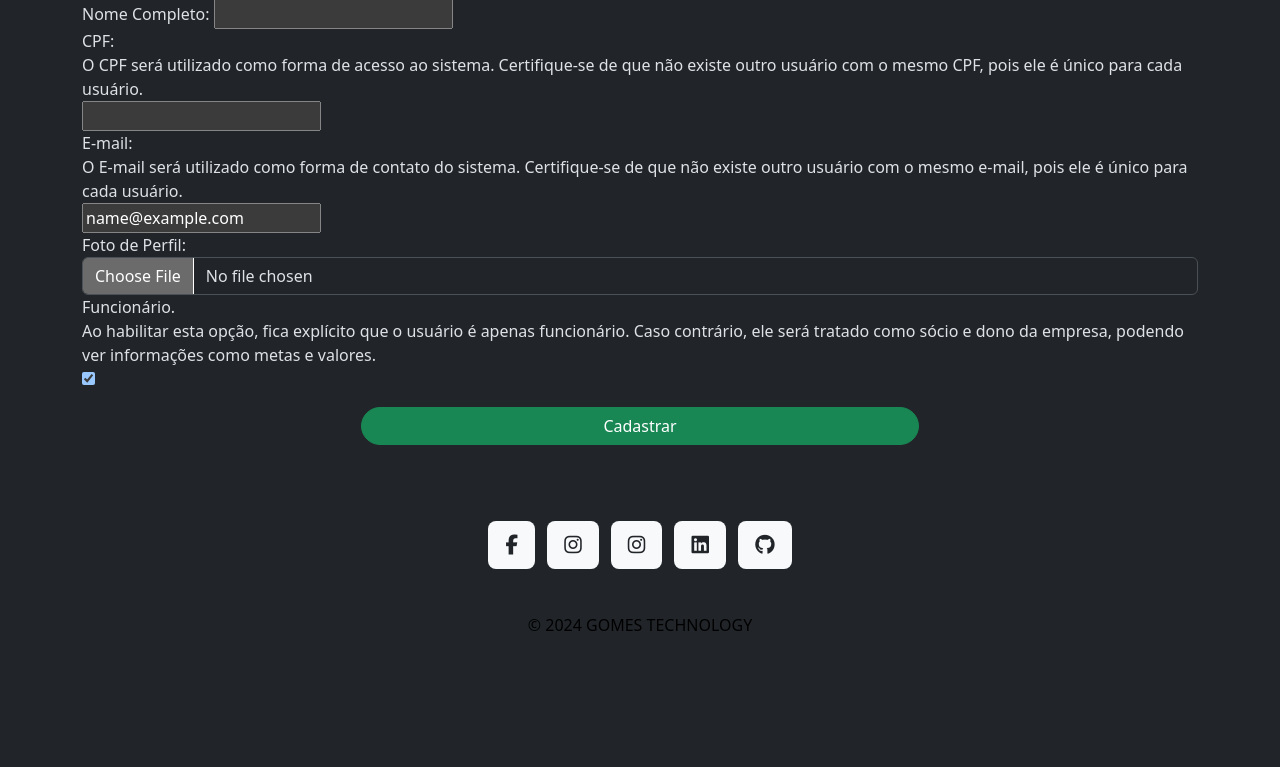
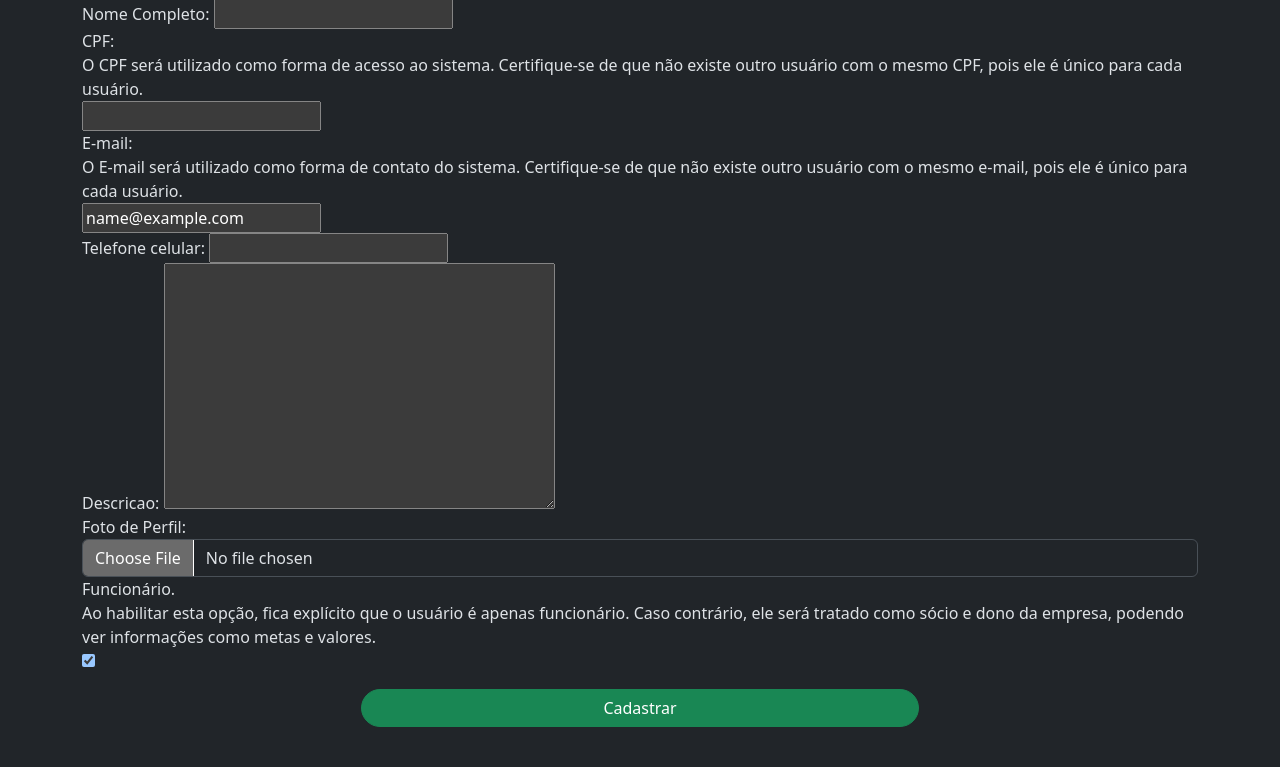
Before and after one commit to GomesMilla/ControleEstoque, a Django app: page /users/editar_usuario/1/ in a window 1280 px wide. Shown: the part 138-905 px from the top of the page. Before the commit the page ends 769 px from the top, so only its background shows below. Run offline with Django 5.2, Linux system fonts and the light colour scheme; the visitor is signed in with stand-in values (Sample User, id 1); data comes from the database, SQL or seed files in the repository; data that the repository does not hold is empty; some libraries are stand-ins or nearby versions.

Commit message:
:pushpin: Ajustando funcionalidade de funcionários

```diff
--- a/apps/users/forms.py
+++ b/apps/users/forms.py
@@ -21,7 +21,7 @@ class UserForm(forms.ModelForm):
 
     class Meta:
         model = User
-        fields = ['nome', 'cpf', 'email', 'imagemperfil', 'password', 'if_funcionario']
+        fields = ['nome', 'cpf', 'email', 'telefone_celular', 'descricao', 'imagemperfil', 'password', 'if_funcionario']
 
     def __init__(self, *args, **kwargs):
         super(UserForm, self).__init__(*args, **kwargs)
@@ -44,7 +44,7 @@ class UserForm(forms.ModelForm):
 class UserEditForm(forms.ModelForm):
     class Meta:
         model = User
-        fields = ['nome', 'cpf', 'email', 'imagemperfil', 'if_funcionario']
+        fields = ['nome', 'cpf', 'email','telefone_celular', 'descricao','imagemperfil', 'if_funcionario']
 
     def __init__(self, *args, **kwargs):
         super(UserEditForm, self).__init__(*args, **kwargs)
@@ -67,7 +67,7 @@ class UserFormAdmin(forms.ModelForm):
 
     class Meta:
         model = User
-        fields = ['nome', 'cpf', 'email', 'empresa','imagemperfil', 'password', 'if_funcionario']
+        fields = ['nome', 'cpf', 'email', 'telefone_celular', 'descricao', 'empresa', 'imagemperfil', 'password', 'if_funcionario']
 
     def __init__(self, *args, **kwargs):
         super(UserFormAdmin, self).__init__(*args, **kwargs)
--- a/templates/users/users/cadastrar_usuario.html
+++ b/templates/users/users/cadastrar_usuario.html
@@ -16,9 +16,11 @@
     <script>
         $('document').ready(function() {
             $('#id_cpf').mask('000.000.000-00');
+            $('#id_telefone_celular').mask('(00) 0000-0000');
             var elemento = document.getElementById("id_imagemperfil");
             elemento.classList.add("form-control");
         });
+
     </script>
 
 
--- a/templates/users/users/detalhe.html
+++ b/templates/users/users/detalhe.html
@@ -9,7 +9,7 @@
             <li class="list-group-item"><b>CPF:</b> {{objuser.cpf|default:"-"}}</li>
             <li class="list-group-item"><b>E-mail:</b> {{objuser.email|default:"-"}}</li>
             <li class="list-group-item"><b>Telefone:</b> {{objuser.telefone_celular|default:"-"}}</li>
-            <li class="list-group-item"><b>Descrição:</b> {{objuser.descricao|default:"-"}}</li>
+            <li class="list-group-item"><b>Descrição:</b> {{objuser.descricao|safe|default:"-"}}</li>
             <li class="list-group-item"><b>Data de Cadastro:</b> {{objuser.data_criacao|default:"-"}}</li>
             <li class="list-group-item"><b>Status:</b>
                 {% if objuser.if_funcionario %}
--- a/templates/users/users/editar_usuario.html
+++ b/templates/users/users/editar_usuario.html
@@ -16,6 +16,7 @@
     <script>
         $('document').ready(function() {
             $('#id_cpf').mask('000.000.000-00');
+            $('#id_telefone_celular').mask('(00) 0000-0000');
             var elemento = document.getElementById("id_imagemperfil");
             elemento.classList.add("form-control");
         });
```
Also changed, not shown: templates/users/empresa/detalhes_empresa.html (+10 -5 lines).
